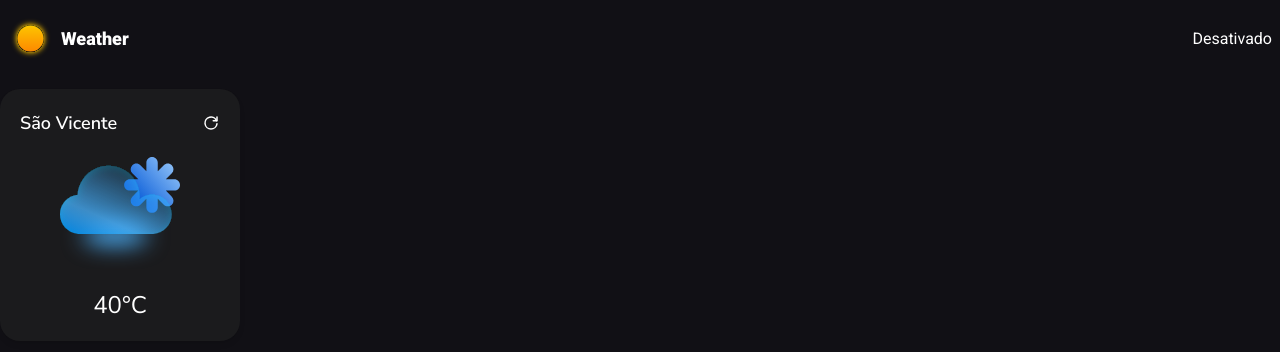
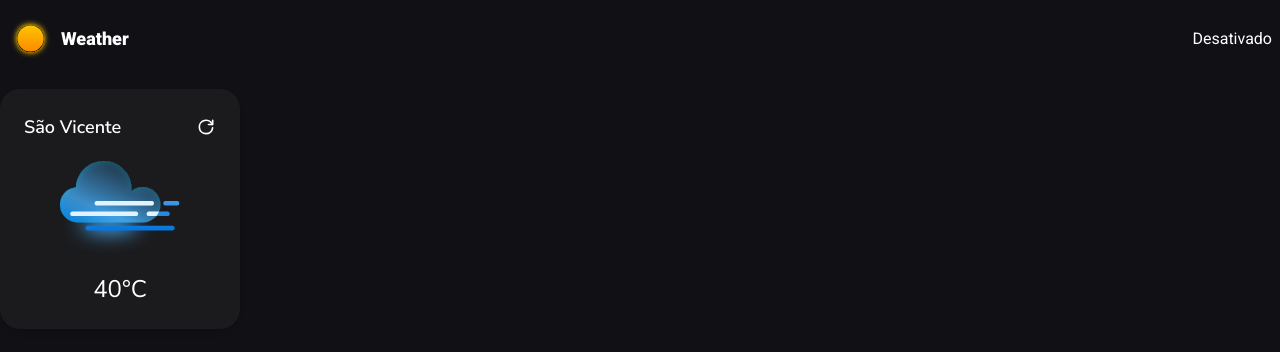
Before and after one commit to joaotanaca/weather-app, a React (Vite) app: page /forecasts in a window 1280 px wide. Shown: the top 352 px of the page. Built offline with nearby package versions, Linux system fonts and the light colour scheme.

Commit message:
build: change config file

```diff
--- a/index.html
+++ b/index.html
@@ -1,5 +1,5 @@
 <!DOCTYPE html>
-<html class="dark" lang="en">
+<html class="dark" lang="pt-BR">
 
 <head>
   <meta charset="UTF-8">
@@ -13,7 +13,7 @@
   <title>Weather app</title>
 </head>
 
-<body class="bg-[#fafafa] dark:bg-[#111015] dark:text-white">
+<body class="bg-[#fafafa] dark:bg-[#111015] dark:text-white min-h-screen">
   <div id="root"></div>
   <script type="module" src="/src/main.tsx"></script>
 </body>
--- a/src/components/molecules/WeatherCard.tsx
+++ b/src/components/molecules/WeatherCard.tsx
@@ -1,4 +1,4 @@
-import React, { useMemo } from "react";
+import React, { useCallback, useMemo, useState } from "react";
 import { TbReload } from "react-icons/tb";
 import Icon from "../atom/icon";
 import { observer } from "mobx-react";
@@ -12,6 +12,8 @@ type TCard = {
 };
 
 const Card = ({ name, temperature: temp, weatherCode, handleClick }: TCard) => {
+    const [refresh, setRefresh] = useState(false);
+
     const temperature = useMemo(
         () =>
             forecasts.scaleTemperature === "celsius"
@@ -20,15 +22,28 @@ const Card = ({ name, temperature: temp, weatherCode, handleClick }: TCard) => {
         [forecasts.scaleTemperature],
     );
 
+    const handleRefresh = useCallback(() => {
+        handleClick();
+        setRefresh(true);
+        setTimeout(() => {
+            setRefresh(false);
+        }, 750);
+    }, []);
+
     return (
-        <article className="max-w-60 flex flex-col items-center gap-5 p-5 rounded-[20px] backdrop-blur-[34px]  shadow-md dark:bg-[#1B1B1D] bg-[#C9E5FF] text-[#296399] dark:text-white font-nunito-sans">
+        <article className="max-w-60 flex flex-col items-center gap-5 p-6 rounded-[20px] backdrop-blur-[34px]  shadow-md dark:bg-[#1B1B1D] bg-[#C9E5FF] text-[#296399] dark:text-white font-nunito-sans">
             <header className="w-full flex justify-between text-lg font-semibold">
                 {name}
-                <button onClick={handleClick}>
-                    <TbReload />
+                <button
+                    className={
+                        refresh ? "animate-[spin_375ms_linear_infinite]" : ""
+                    }
+                    onClick={handleRefresh}
+                >
+                    <TbReload size={20} />
                 </button>
             </header>
-            <Icon name="frezzing_drizzle" size={120} />
+            <Icon name="fog" size={120} />
             <footer className="flex justify-center text-2xl">
                 {temperature}
             </footer>
--- a/src/pages/forecast/index.tsx
+++ b/src/pages/forecast/index.tsx
@@ -1,11 +1,11 @@
 import React from "react";
-import Card from "../../components/molecules/WeatherCard";
+import WeatherCard from "../../components/molecules/WeatherCard";
 import forecasts from "../../store/forecasts";
 
-const Forecast: React.FC = () => {
+const Forecast = () => {
     return (
         <div>
-            <Card
+            <WeatherCard
                 name="São Vicente"
                 temperature={40}
                 weatherCode="2"
--- a/src/react-app-env.d.ts
+++ b/src/react-app-env.d.ts
@@ -1,4 +1,4 @@
-
+/// <reference types="vite/client" />
 /// <reference types="react" />
 /// <reference types="react-dom" />
 
--- a/src/store/forecasts.ts
+++ b/src/store/forecasts.ts
@@ -1,4 +1,4 @@
-import { makeAutoObservable } from "mobx";
+import { action, makeObservable, observable } from "mobx";
 
 export type TScaleTemperature = "fahrenheit" | "celsius";
 
@@ -7,7 +7,13 @@ class Forecasts {
     scaleTemperature: TScaleTemperature = "celsius";
 
     constructor() {
-        makeAutoObservable(this);
+        makeObservable(this, {
+            forecasts: observable,
+            scaleTemperature: observable,
+            addForecast: action.bound,
+            removeForecast: action.bound,
+            toggleScale: action.bound,
+        });
     }
 
     toggleScale = () => {
--- a/src/store/theme.ts
+++ b/src/store/theme.ts
@@ -1,9 +1,13 @@
-import { makeAutoObservable } from "mobx";
+import { action, computed, makeObservable, observable } from "mobx";
 
 class Theme {
     switch: boolean = false;
     constructor() {
-        makeAutoObservable(this);
+        makeObservable(this, {
+            switch: observable,
+            toogleTheme: action.bound,
+            theme: computed,
+        });
     }
 
     toogleTheme = () => {
--- a/tsconfig.json
+++ b/tsconfig.json
@@ -4,7 +4,7 @@
         "lib": ["DOM", "DOM.Iterable", "ESNext"],
         "types": [],
         "allowJs": false,
-    "skipLibCheck": false,
+        "skipLibCheck": true,
         "esModuleInterop": false,
         "allowSyntheticDefaultImports": true,
         "strict": true,
@@ -14,6 +14,7 @@
         "resolveJsonModule": true,
         "isolatedModules": true,
         "noEmit": true,
+        "useDefineForClassFields": true,
         "jsx": "react"
     },
     "include": ["src"]
--- /dev/null
+++ b/vite.config.ts
@@ -0,0 +1,15 @@
+import { defineConfig } from "vite";
+import react from "@vitejs/plugin-react";
+
+export default defineConfig({
+    plugins: [react()],
+    define: {},
+    server: {
+        watch: {
+            usePolling: true,
+        },
+        host: true,
+        strictPort: true,
+        port: 3000,
+    },
+});
```
Also changed, not shown: package.json (+5 -2 lines), vercel.json (added), vite.config.mts (deleted), 1 other file (tests, documents, lock files or other folders). Lines whose indentation alone changed are shown as unchanged.
